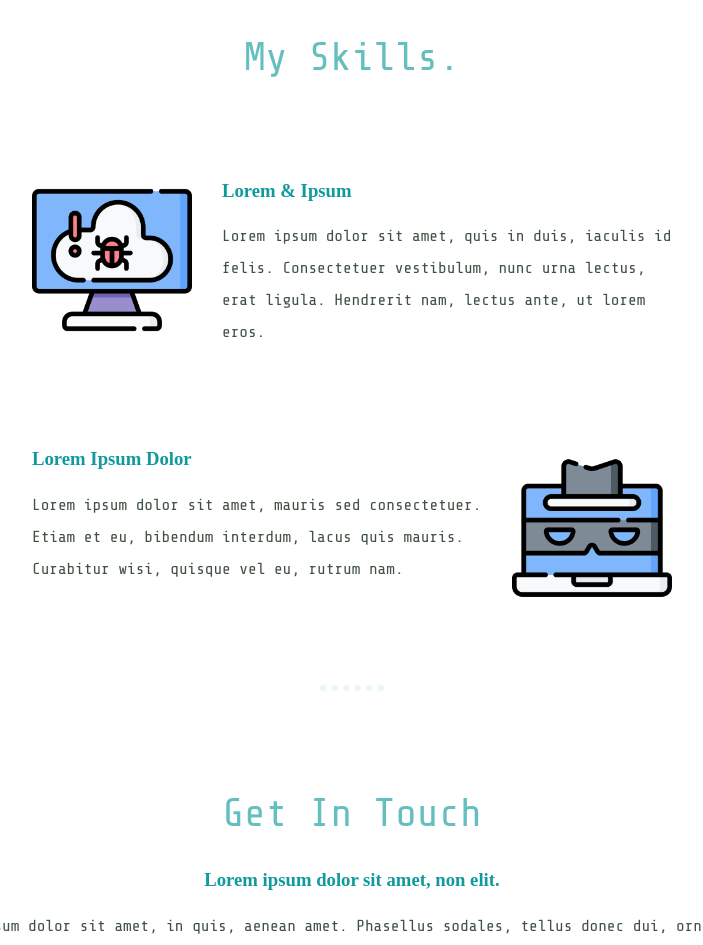
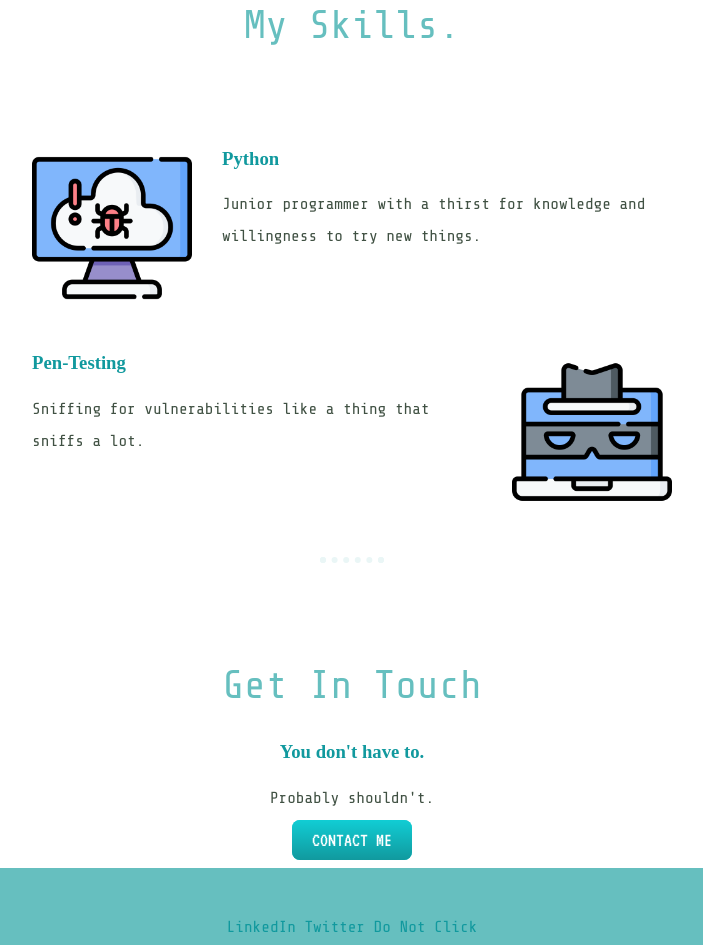
Before and after one commit to bcamer2022/cv, a plain HTML site: page index.html in a window 1280 px wide. Shown: the part 1415-2360 px from the top of the page, without its empty margins (288-991 px from the left). Drawn offline with nearby package versions, Linux system fonts and the light colour scheme.

Commit message:
Update index.html

```diff
--- a/index.html
+++ b/index.html
@@ -19,27 +19,27 @@
       <div class="profile">
         <img class="hacker-img" src="images/cyber-crimes/png/011-hacking.png" alt="">
         <h2>Hello.</h2>
-        <p class="intro">Lorem ipsum dolor sit amet, vitae volutpat, dui conubia, dolor urna. Non auctor, montes nulla distinctio.</p>
+        <p class="intro">Long time computer lover turned explorer and defender.</p>
       </div>
       <hr>
       <div class="skills">
         <h2>My Skills.</h2>
         <div class="skill-row">
           <img class="virus-img" src="images/cyber-crimes/png/010-virus.png" alt="">
-          <h3>Lorem & Ipsum</h3>
-          <p>Lorem ipsum dolor sit amet, quis in duis, iaculis id felis. Consectetuer vestibulum, nunc urna lectus, erat ligula. Hendrerit nam, lectus ante, ut lorem eros.</p>
+          <h3>Python</h3>
+          <p>Junior programmer with a thirst for knowledge and willingness to try new things.</p>
         </div>
         <div class="skill-row">
           <img class="crime-img" src="images/cyber-crimes/png/047-cyber crime.png" alt="">
-          <h3>Lorem Ipsum Dolor</h3>
-          <p>Lorem ipsum dolor sit amet, mauris sed consectetuer. Etiam et eu, bibendum interdum, lacus quis mauris. Curabitur wisi, quisque vel eu, rutrum nam.</p>
+          <h3>Pen-Testing</h3>
+          <p>Sniffing for vulnerabilities like a thing that sniffs a lot.</p>
         </div>
       </div>
       <hr>
       <div class="contact-me">
         <h2>Get In Touch</h2>
-        <h3>Lorem ipsum dolor sit amet, non elit.</h3>
-        <p class="contact-message">Lorem ipsum dolor sit amet, in quis, aenean amet. Phasellus sodales, tellus donec dui, ornare erat.</p>
+        <h3>You don't have to.</h3>
+        <p class="contact-message">Probably shouldn't.</p>
         <a class="btn" href="mailto:braytoncameron@gmail.com">CONTACT ME</a>
       </div>
         <br>
```
